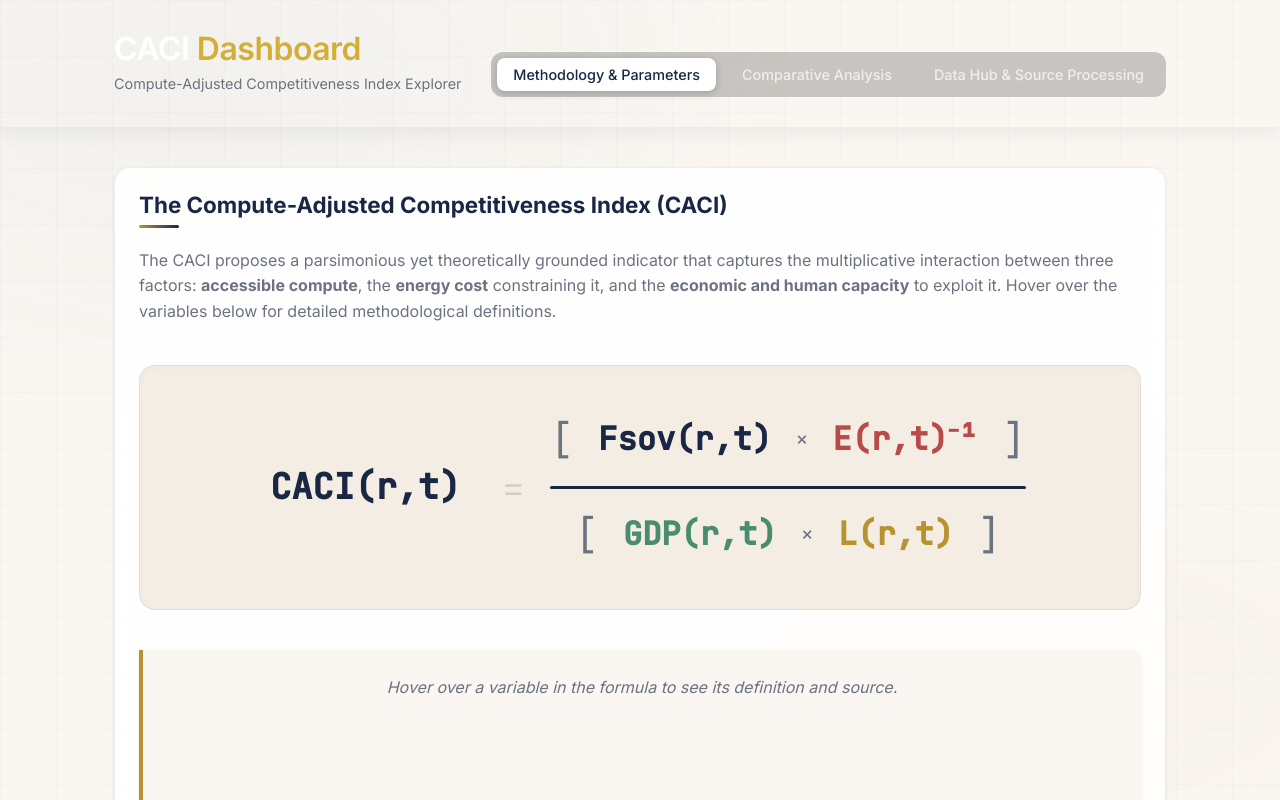
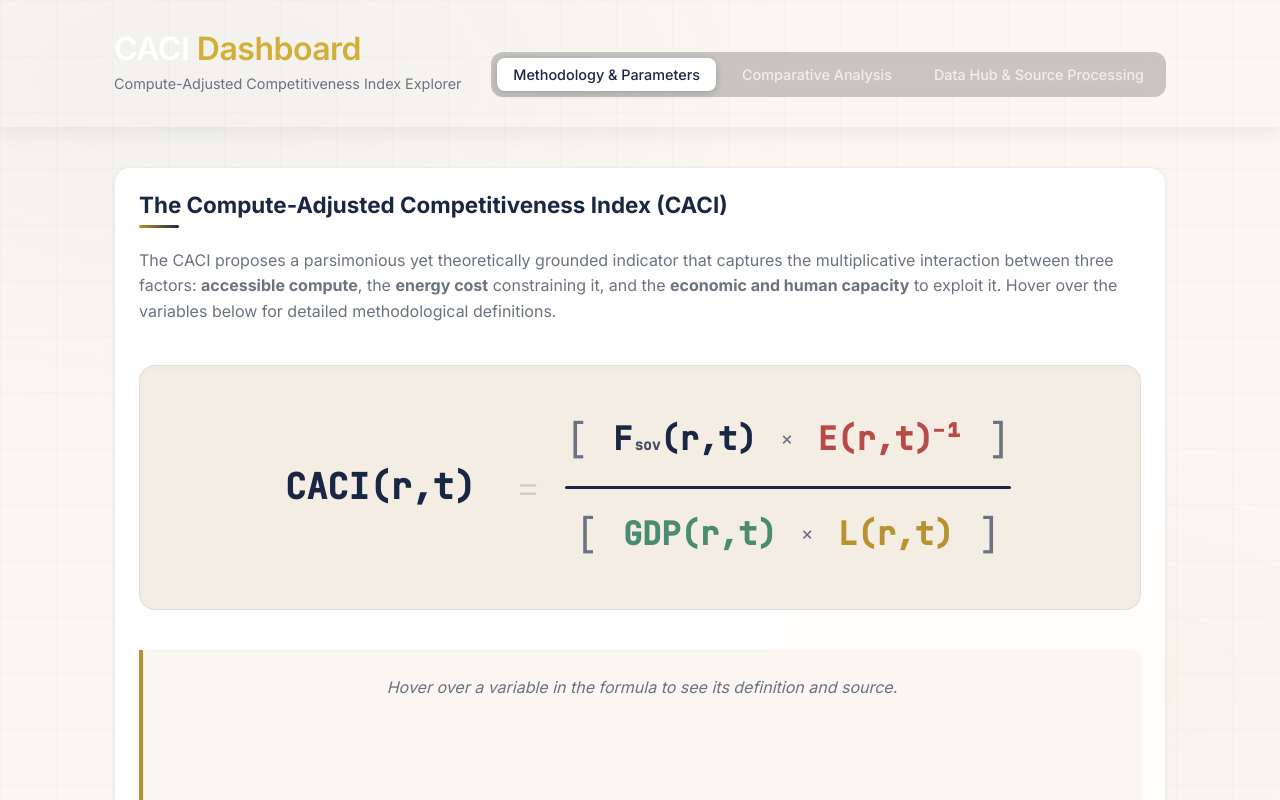
Before and after one commit to mo0ogly/America-First-IA, a React (Vite) app in the folder caci-dashboard/: page / in a window 1280 px wide. Shown: the top 800 px of the page. Built offline with nearby package versions, Linux system fonts and the light colour scheme.

Commit message:
Finalize CACI formula with F_sov subscript styling and updated methodological tooltips.

```diff
--- a/caci-dashboard/src/components/CaciFormula.css
+++ b/caci-dashboard/src/components/CaciFormula.css
@@ -129,10 +129,17 @@
     color: var(--text-hi);
 }
 
-.formula-group .power {
+.formula-group .power,
+.formula-var .sub {
     font-size: 1.2rem;
     transform: translateY(-8px);
     margin-left: 2px;
+}
+
+.formula-var .sub {
+    transform: translateY(8px);
+    font-size: 0.9rem;
+    opacity: 0.8;
 }
 
 .bracket {
--- a/caci-dashboard/src/components/CaciFormula.jsx
+++ b/caci-dashboard/src/components/CaciFormula.jsx
@@ -8,12 +8,12 @@ const CaciFormula = () => {
     caci: {
       title: "CACI Index",
       desc: "Compute-Adjusted Competitiveness Index. A parsimonious yet theoretically grounded indicator capturing the multiplicative interaction between accessible compute, energy cost constraints, and economic absorptive capacity.",
-      source: "Eq: CACI(r,t) = [ F(r,t) × E(r,t)⁻¹ ] / [ GDP(r,t) × L(r,t) ]"
+      source: "Eq: CACI(r,t) = [ F_sov(r,t) × E(r,t)⁻¹ ] / [ GDP(r,t) × L(r,t) ]"
     },
     f: {
-      title: "Factor F: Installed Compute Capacity",
-      desc: "Installed and accessible AI compute capacity in region r at period t, measured in aggregate PetaFLOP/s (16-bit performance). Includes domestic cloud capacities and authorized access quotas to foreign clouds.",
-      source: "Data: Epoch AI GPU Clusters / OECD / Hyperscalers"
+      title: "Factor F_sov: Sovereign Compute Factor",
+      desc: "The portion of installed compute capacity (Factor F_phys) that is under the jurisdictional control of the host nation. It excludes hardware clusters owned or controlled by foreign entities (hyperscalers, US Cloud Act entities) to reflect actual algorithmic sovereignty.",
+      source: "F_sov = F_phys - F_foreign"
     },
     e: {
       title: "Factor E: Energy Cost",
```
